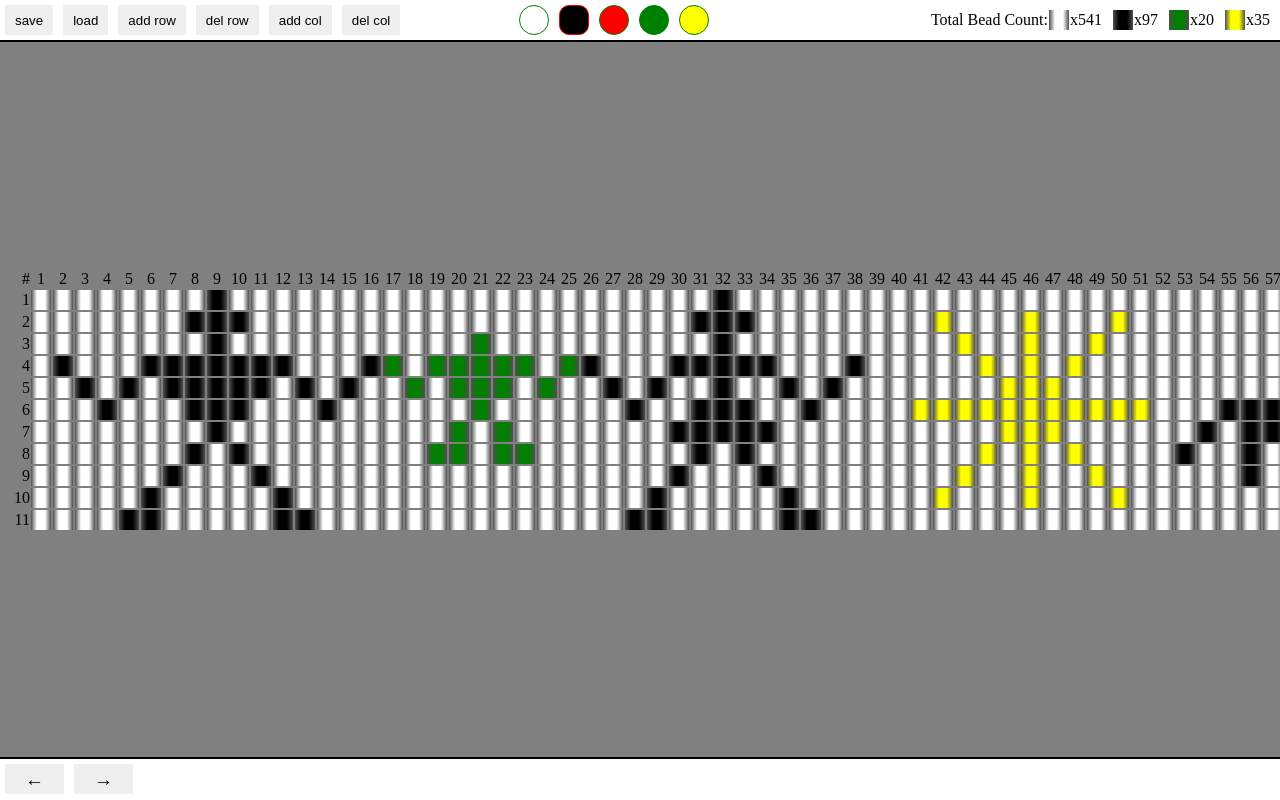
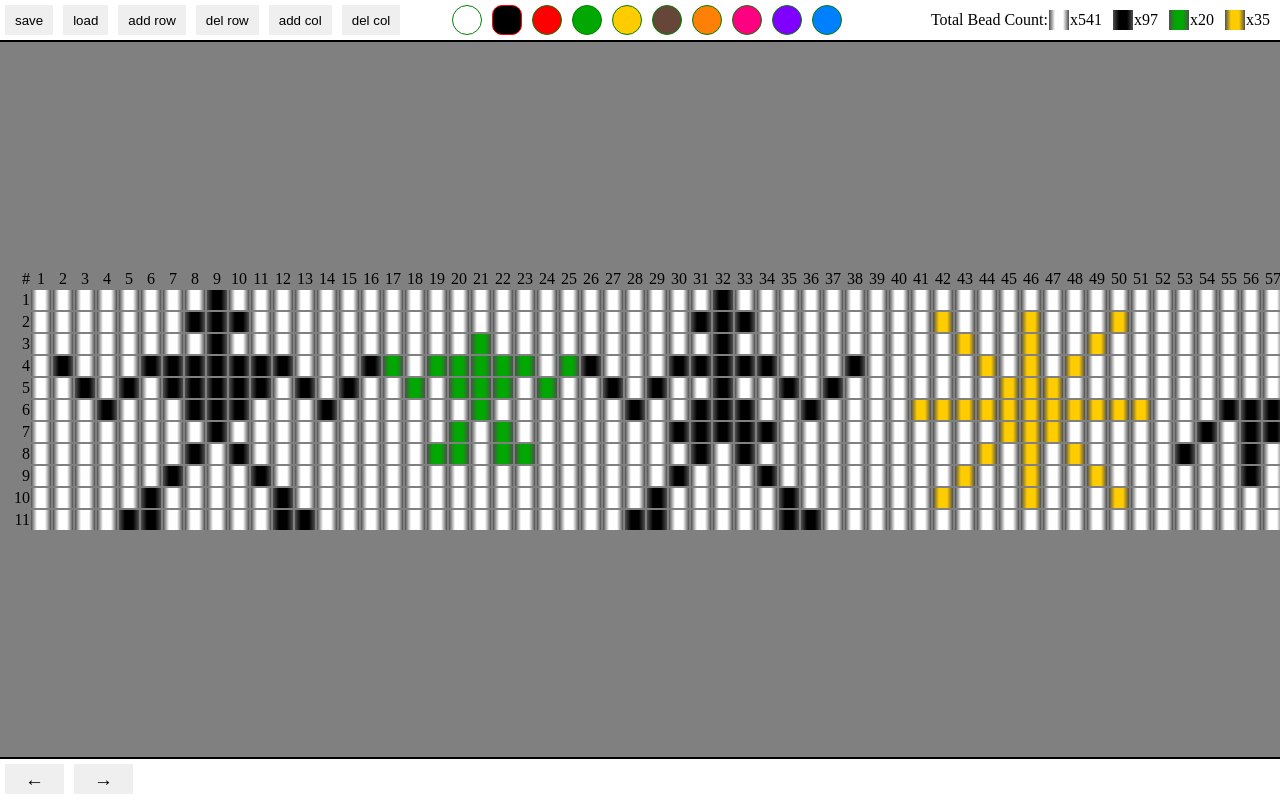
Before and after one commit to rgerum/wampum-editor, a plain HTML site: page index.html in a window 1280 px wide. Drawn offline with Linux system fonts and the light colour scheme; some packages are replaced by stand-ins of ours; a script that the page names is missing.

Commit message:
added more bead colors

```diff
--- a/index.html
+++ b/index.html
@@ -53,6 +53,8 @@
             height: 30px;
             border: 1px solid green;
             border-radius: 20px;
+            background: var(--wampum);
+            scroll-snap-align: start;
         }
         .color[selected="true"] {
             border: 1px solid red;
@@ -112,6 +114,9 @@
         }
         #color_chooser {
             margin: auto;
+            overflow: scroll;
+            scroll-snap-type: x mandatory;
+            white-space: nowrap;
         }
         .footer {
             display: flex;
@@ -125,6 +130,37 @@
         .count_number {
             margin-left: 0px;
             margin-right: 10px;
+        }
+
+        .color0 {
+            --wampum: white;
+        }
+        .color1 {
+            --wampum: black;
+        }
+        .color2 {
+            --wampum: red;
+        }
+        .color3 {
+            --wampum: #01a801;
+        }
+        .color4 {
+            --wampum: #ffcc00;
+        }
+        .color5 {
+            --wampum: #654639;
+        }
+        .color6 {
+            --wampum: #ff8006;
+        }
+        .color7 {
+            --wampum: #ff0080;
+        }
+        .color8 {
+            --wampum: #8000ff;
+        }
+        .color9 {
+            --wampum: #0080ff;
         }
     </style>
 </head>
@@ -260,7 +296,18 @@
         }
         return grid
     }
-    let colors = {"0":"white", "1": "black", "2": "red", "3": "green", "4": "yellow"}
+    let colors = {
+        "0":"color0",
+        "1": "color1",
+        "2": "color2",
+        "3": "color3",
+        "4": "color4",
+        "5": "color5",
+        "6": "color6",
+        "7": "color7",
+        "8": "color8",
+        "9": "color9",
+    }
     let current_color = "1"
     let color_chooser_buttons = {}
     function add_color_chooser() {
@@ -268,8 +315,9 @@
         parent.innerHTML = "";
         for(let color in colors) {
             let button = appendChild(parent, "button", {className: "color"});
-            button.style.setProperty("--wampum", colors[color]);
-            button.style.background = colors[color]
+            //button.style.setProperty("--wampum", colors[color]);
+            //button.style.background = colors[color]
+            button.classList.add(`color${color}`);
             button.addEventListener("click", () => {
                 choose_color(color)
             })
@@ -297,7 +345,8 @@
         if(c === current_color) c = "0";
         else c = current_color;
         grid[i][j] = c;
-        grid_divs[i][j].style.setProperty("--wampum", colors[grid[i][j]]);
+        grid_divs[i][j].className = `wampum_item color${c}`;
+        //grid_divs[i][j].style.setProperty("--wampum", colors[grid[i][j]]);
         update_counts();
     }
     function update_counts() {
@@ -343,8 +392,8 @@
             appendChild(row, "div", {className:"wampum_row_label", innerText:i+1});
             grid_divs.push([]);
             for(let j = 0; j < grid[i].length; j++){
-                let element = appendChild(row, "div", {className: "wampum_item"});
-                element.style.setProperty("--wampum", colors[grid[i][j]]);
+                const c = grid[i][j];
+                const element = appendChild(row, "div", {className: `wampum_item color${c}`});
                 element.i = i;
                 element.j = j;
                 function mouse_enter(e) {
@@ -392,8 +441,7 @@
     function add_count_display(parent, counts, text) {
         parent.innerHTML = text
         for(let i = 0; i < counts.length; i++) {
-            let element = appendChild(parent, "div", {className: "wampum_item"});
-            element.style.setProperty("--wampum", colors[counts[i][0]]);
+            let element = appendChild(parent, "div", {className: `wampum_item ${colors[counts[i][0]]}`});
             appendChild(parent, "span", {className: "count_number", innerText:`x${counts[i][1]}`});
         }
     }
```
